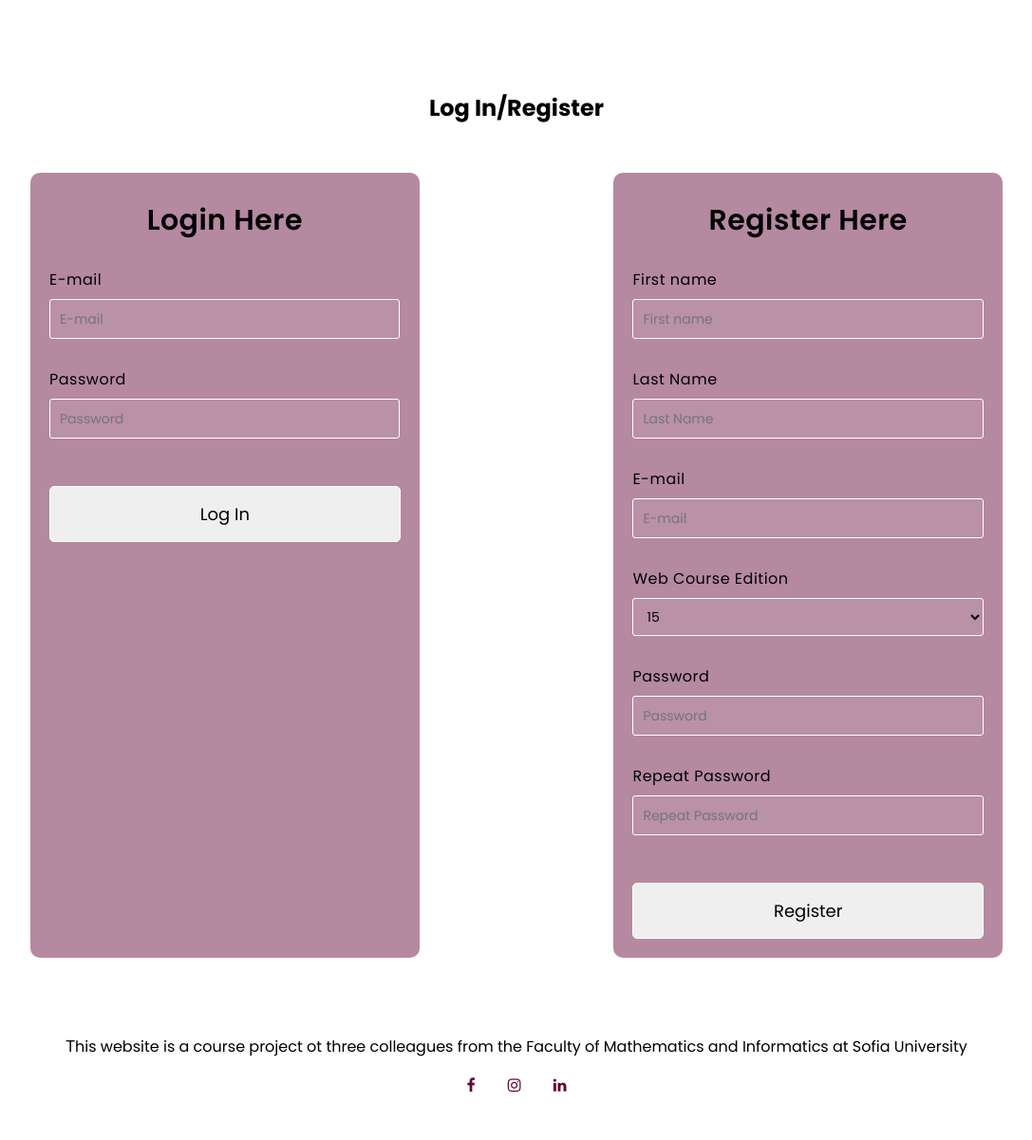
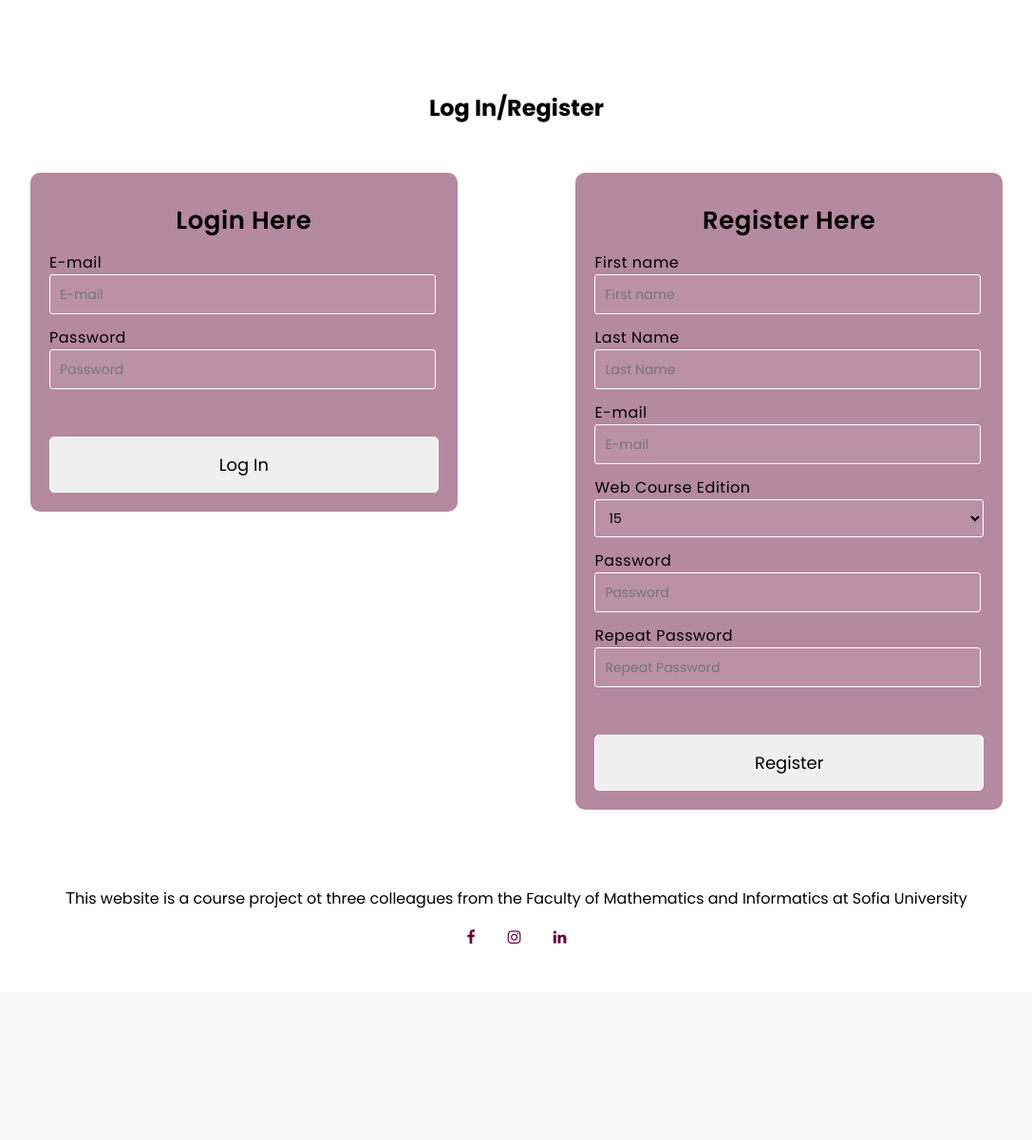
Before and after one commit to StefanRRachkov/WebCourseProject, a PHP site: page / in a window 1280 px wide. Shown: the part 804-2005 px from the top of the page at 95% size, without its empty margins (96-1183 px from the left). After the commit the page ends 1799 px from the top, so only its background shows below. Run offline with PHP 8.4, Linux system fonts and the light colour scheme.

Commit message:
Login&Register Forms Style Update

```diff
--- a/main.css
+++ b/main.css
@@ -102,6 +102,8 @@ nav {
 
 .login {
     width: 80%;
+    /* width: max-content; */
+
     margin: auto;
     text-align: center;
     padding-top: 100px;
@@ -136,15 +138,17 @@ h1 {
     padding: 20px 20px;
     margin-bottom: 5%;
     flex-basis: 40%;
-    box-sizing: border-box;
+    /* box-sizing: border-box; */
     transition: 0.5s;
+    height: fit-content;
 }
+
 
 .signup-col h3 {
     text-align: center;
     font-weight: 600;
     line-height: 40px;
-    font-size: 30px;
+    font-size: 26px;
     margin: 10px 0px;
 }
 
@@ -162,7 +166,7 @@ h1 {
 
 .signup-col label {
     display: block;
-    margin-top: 30px;
+    margin-top: 12px;
     font-size: 16px;
     text-align: left;
 }
@@ -175,7 +179,7 @@ h1 {
     border: solid 1px #ffffff;
     border-radius: 3px;
     padding: 0 10px;
-    margin-top: 8px;
+    margin-top: 0px;
     font-size: 14px;
     width: 94%;
 }
@@ -188,13 +192,14 @@ h1 {
     border: solid 1px #ffffff;
     border-radius: 3px;
     padding: 0 10px;
-    margin-top: 8px;
+    margin-top: 0px;
     font-size: 14px;
     width: 100%;
 }
 
 .signup-col::placeholder {
     color: #e5e5e5;
+
 }
 
 .signup-col button {
```
